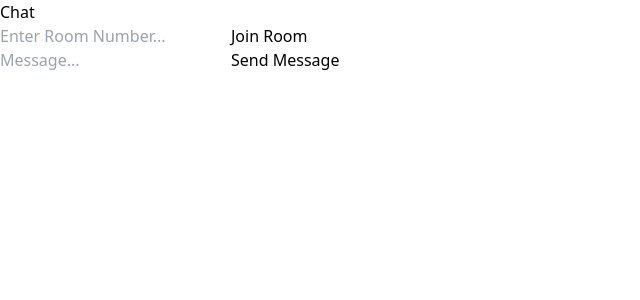
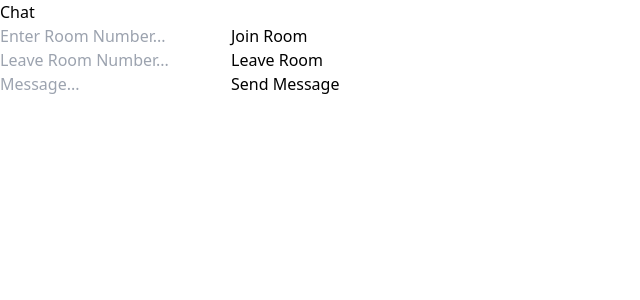
Before and after one commit to SagyBle/shirly05, a Next.js app: page / in a window 1280 px wide. Shown: the top 300 px of the page, without its empty margins (0-640 px from the left). Built offline with nearby package versions, Linux system fonts and the light colour scheme; no server answers.

Commit message:
Leave room feature added

```diff
--- a/components/Chat.tsx
+++ b/components/Chat.tsx
@@ -5,18 +5,28 @@ import io from "socket.io-client";
 const socket = io("http://localhost:3001/");
 
 function Chat() {
-  const [inputRoomNumber, setInputRoomNumber] = useState("");
-  const [roomNumber, setRoomNumber] = useState("");
+  const [inputJoinRoomNumber, setInputJoinRoomNumber] = useState("");
+  const [joinRoomNumber, setJoinRoomNumber] = useState("");
+  const [inputLeaveRoomNumber, setInputLeaveRoomNumber] = useState("");
+  const [leaveRoomNumber, setLeaveRoomNumber] = useState("");
   const [value, setValue] = useState("");
 
   const sendMessage = async () => {
-    socket.emit("send_message", { value, roomNumber });
+    socket.emit("send_message", { value, joinRoomNumber });
   };
+
   const joinRoom = async () => {
     console.log("pressed join room");
 
-    setRoomNumber(inputRoomNumber);
-    socket.emit("join_room", { roomNumber: inputRoomNumber });
+    setJoinRoomNumber(inputJoinRoomNumber);
+    socket.emit("join_room", { roomNumber: inputJoinRoomNumber });
+  };
+
+  const leaveRoom = async () => {
+    console.log("pressed leave room");
+
+    setLeaveRoomNumber(inputLeaveRoomNumber);
+    socket.emit("leave_room", { roomNumber: inputLeaveRoomNumber });
   };
 
   useEffect(() => {
@@ -33,7 +43,7 @@ function Chat() {
       <div>
         <input
           onChange={(e) => {
-            setInputRoomNumber(e.target.value);
+            setInputJoinRoomNumber(e.target.value);
           }}
           type="text"
           placeholder="Enter Room Number..."
@@ -44,6 +54,22 @@ function Chat() {
           }}
         >
           Join Room
+        </button>
+      </div>
+      <div>
+        <input
+          onChange={(e) => {
+            setInputLeaveRoomNumber(e.target.value);
+          }}
+          type="text"
+          placeholder="Leave Room Number..."
+        />
+        <button
+          onClick={() => {
+            leaveRoom();
+          }}
+        >
+          Leave Room
         </button>
       </div>
       <div>
```
